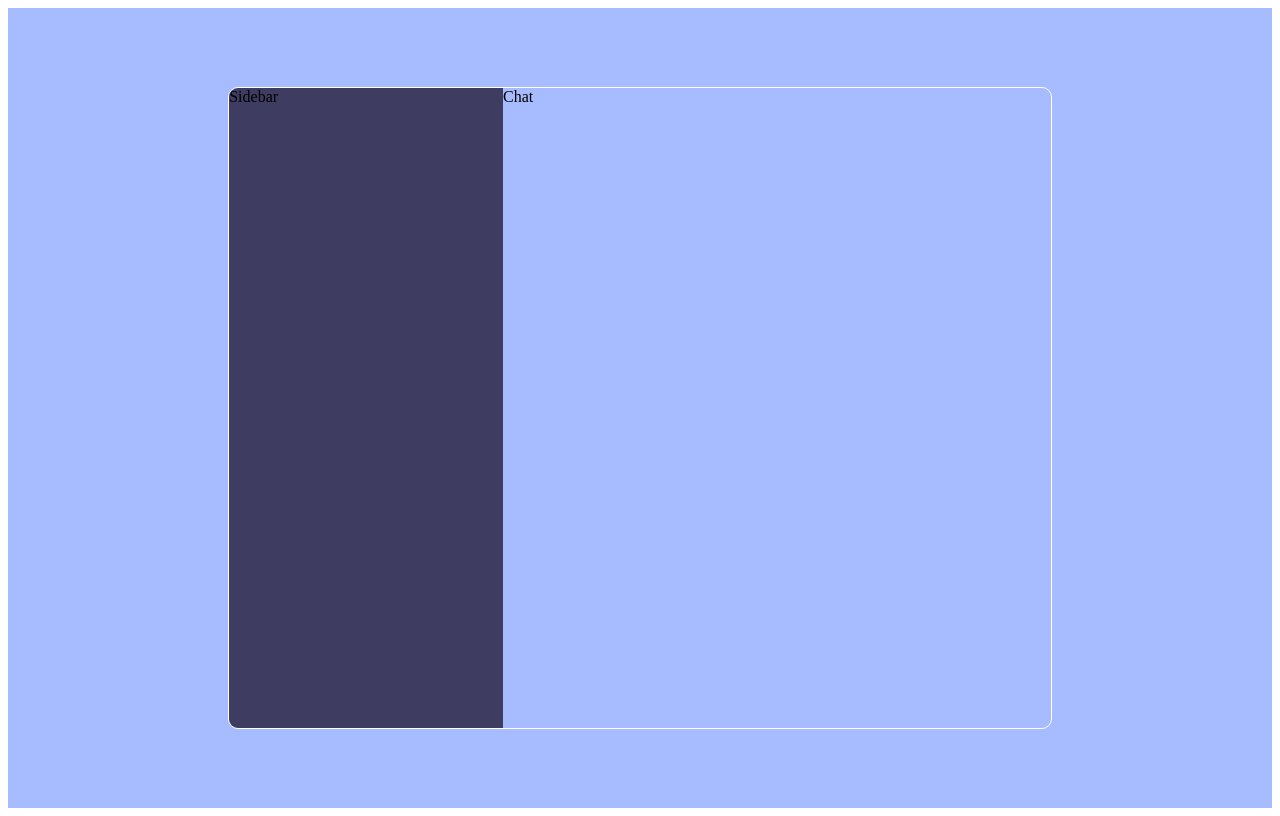
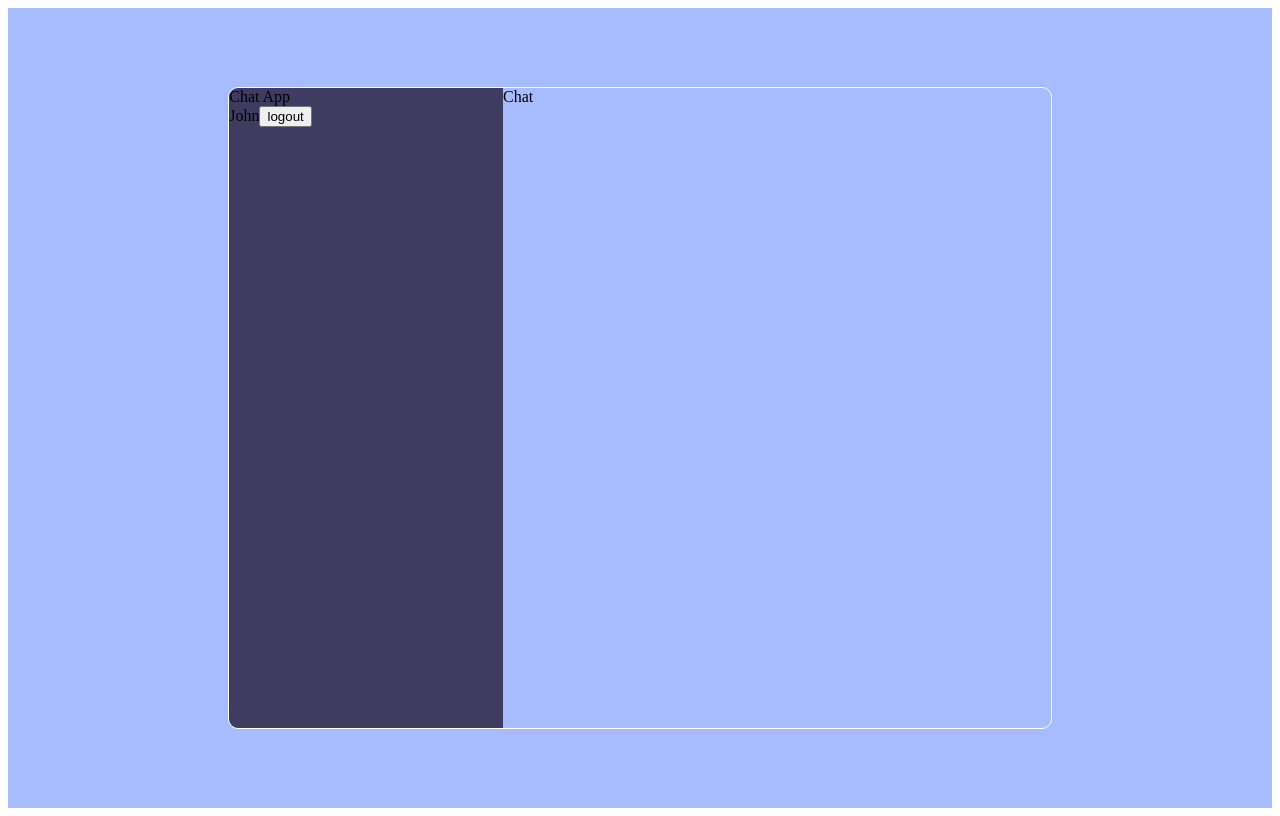
Before and after one commit to Patrick-Ngige/Chat-App, a React (Create React App) app: page / in a window 1280 px wide. Built offline with nearby package versions, Linux system fonts and the light colour scheme.

Commit message:
creating the sidebar

```diff
--- a/src/components/Navbar.jsx
+++ b/src/components/Navbar.jsx
@@ -2,8 +2,13 @@ import React from 'react'
 
 const Navbar = () => {
   return (
-    <div>
-
+    <div className='navbar'>
+      <span className='logo'>Chat App</span>
+      <div className="user">
+        <img src="" alt="" />
+        <span>John</span>
+        <button>logout</button>
+      </div>
     </div>
   )
 }
--- a/src/components/Sidebar.jsx
+++ b/src/components/Sidebar.jsx
@@ -1,9 +1,10 @@
 import React from 'react'
+import Navbar from '../components/Navbar'
 
 const Sidebar = () => {
   return (
     <div className='sidebar'>
-     Sidebar
+     <Navbar/>
     </div>
   )
 }
```
